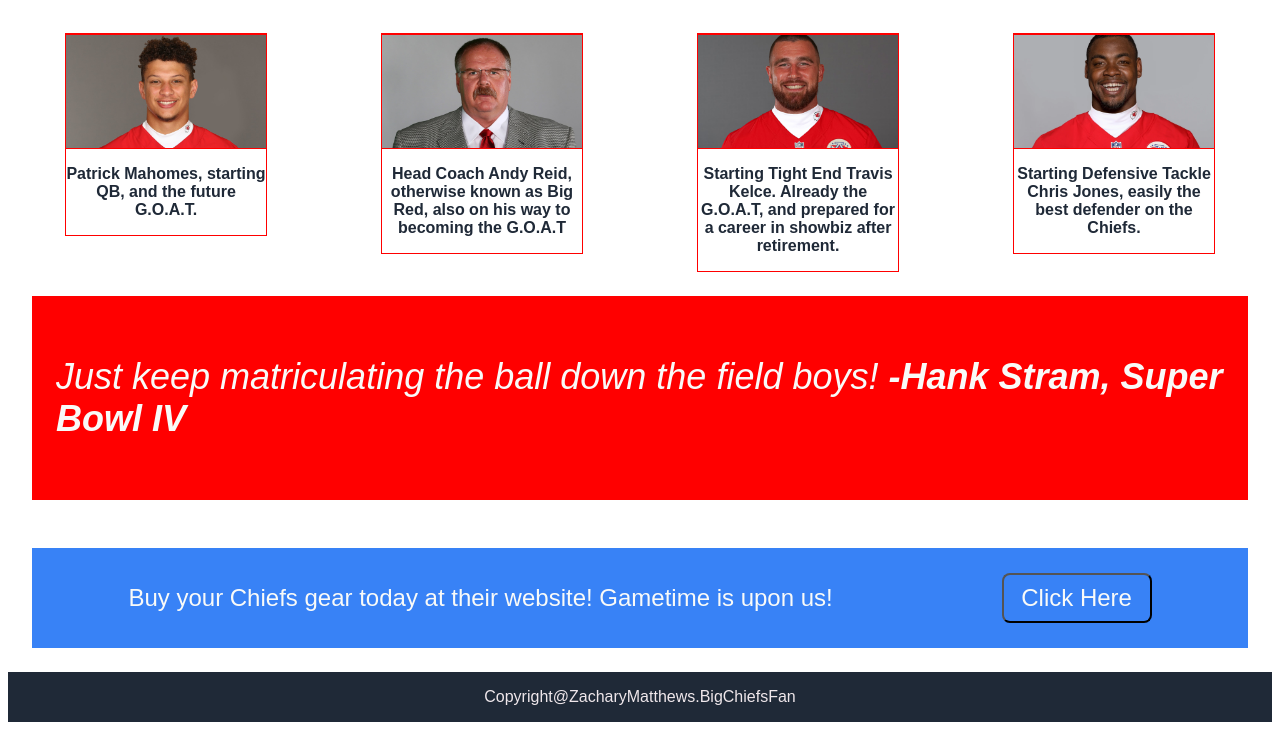
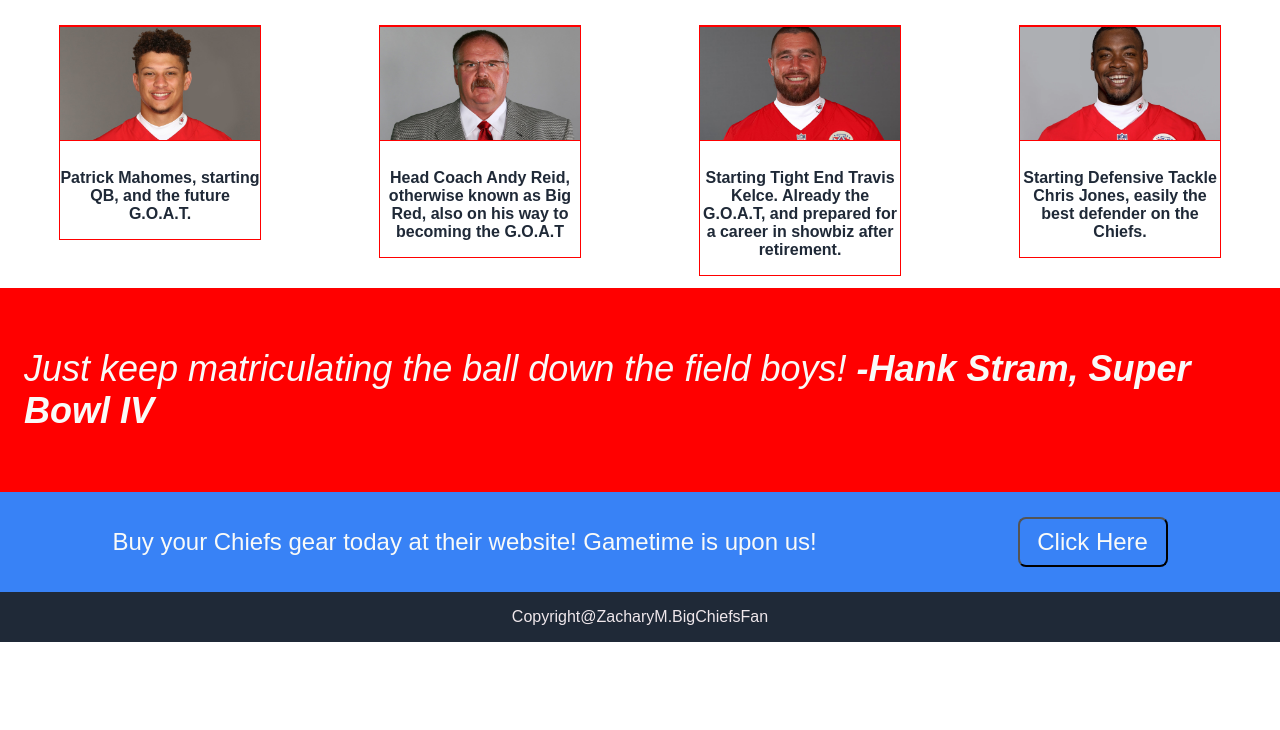
Before and after one commit to Future-Doctor-Wannabe-Coder/Project-Landing-Page, a plain HTML site: page index.html in a window 1280 px wide. Shown: the part 648-1378 px from the top of the page. After the commit the page ends 1290 px from the top, so only its background shows below. Drawn offline with Linux system fonts and the light colour scheme.

Commit message:
touch ups

```diff
--- a/index.html
+++ b/index.html
@@ -63,7 +63,7 @@
         </div>
 
         <div class="footer">
-            <p>Copyright@ZacharyMatthews.BigChiefsFan</p>
+            <p>Copyright@ZacharyM.BigChiefsFan</p>
         </div>
     </body>
 </html>
--- a/styles.css
+++ b/styles.css
@@ -2,6 +2,7 @@
     display: flex;
     flex-direction: column;
     font-family: Arial, Helvetica, sans-serif;
+    margin: 0px;
 }
 
 .header {
@@ -78,6 +79,7 @@
     justify-content: center;
     align-items: center;
     border: 1px solid rgb(255, 0, 0);
+    margin-bottom: 12px;
 }
 
 .quote {
@@ -88,7 +90,6 @@
     display: flex;
     justify-content: center;
     align-items: center;
-    margin: 24px;
     padding: 24px;
 }
 
@@ -97,7 +98,7 @@
     color: #f9faf8;
     font-size: 24px;
     padding: 12px;
-    margin: 24px;
+    margin: 48px, 24px;
     display: flex;
     justify-content: space-around;
     align-items: center;
```
